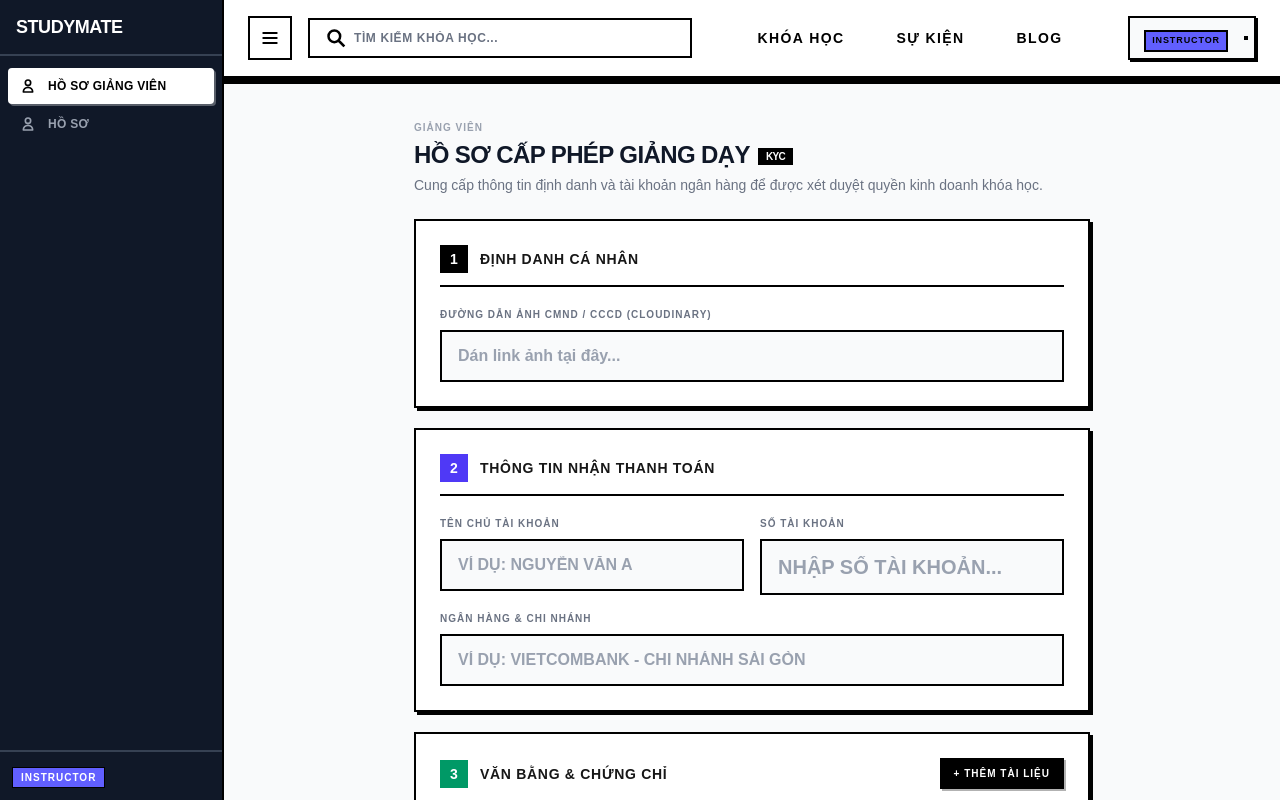
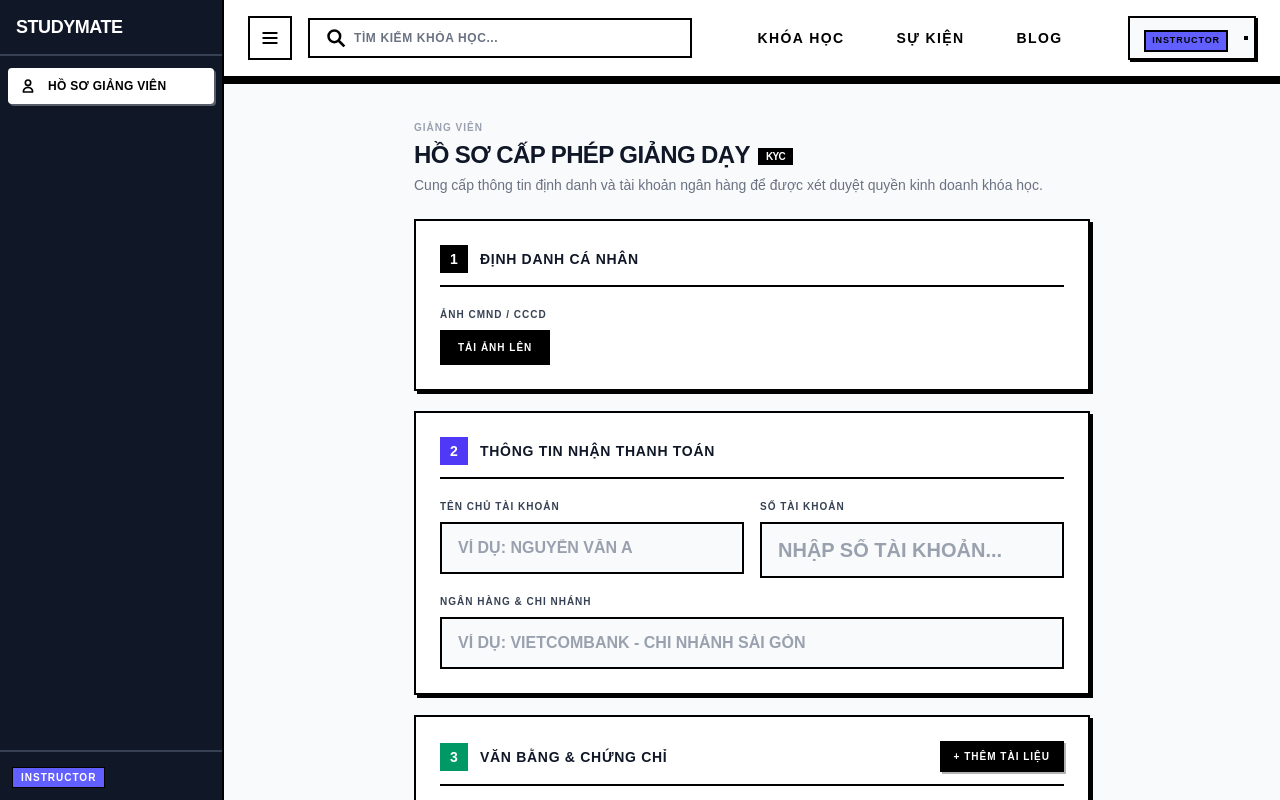
Before and after one commit to DuvNguyen/studymate_frontend, a Next.js app: page /dashboard/instructor/kyc in a window 1280 px wide. Built offline with nearby package versions, Linux system fonts and the light colour scheme; no server answers.

Commit message:
modify instructor dasboard: remove the right to enter profile, change kyc from being able to paste url into fully iamge uploading

```diff
--- a/src/app/dashboard/instructor/kyc/page.tsx
+++ b/src/app/dashboard/instructor/kyc/page.tsx
@@ -10,6 +10,7 @@ export default function KycPage() {
 
   const [isLoading, setIsLoading] = useState(true);
   const [isSubmitting, setIsSubmitting] = useState(false);
+  const [isUploading, setIsUploading] = useState<string | null>(null); // name of field being uploaded
 
   const [kycData, setKycData] = useState({
     idCardUrl: '',
@@ -67,6 +68,39 @@ export default function KycPage() {
   const removeCertificate = (i: number) => setKycData({ ...kycData, certificates: kycData.certificates.filter((_, idx) => idx !== i) });
   const addDocument = () => setKycData({ ...kycData, documents: [...kycData.documents, { documentType: 'CERTIFICATE', title: '', fileUrl: '' }] });
   const removeDocument = (i: number) => setKycData({ ...kycData, documents: kycData.documents.filter((_, idx) => idx !== i) });
+
+  const handleUpload = async (file: File, fieldName: string, index?: number) => {
+    setIsUploading(index !== undefined ? `${fieldName}-${index}` : fieldName);
+    try {
+      const token = await getToken();
+      const formData = new FormData();
+      formData.append('file', file);
+
+      const res = await fetch('http://localhost:3001/api/v1/uploads/image', {
+        method: 'POST',
+        headers: { 'Authorization': `Bearer ${token}` },
+        body: formData,
+      });
+
+      if (res.ok) {
+        const { data } = await res.json();
+        if (index !== undefined) {
+          const d = [...kycData.documents];
+          d[index] = { ...d[index], fileUrl: data.url };
+          setKycData({ ...kycData, documents: d });
+        } else {
+          setKycData({ ...kycData, [fieldName]: data.url });
+        }
+        toast.success('Tải lên thành công!');
+      } else {
+        toast.error('Tải lên thất bại.');
+      }
+    } catch {
+      toast.error('Có lỗi xảy ra khi tải lên.');
+    } finally {
+      setIsUploading(null);
+    }
+  };
 
   const handleSubmit = async (e: React.FormEvent) => {
     e.preventDefault();
@@ -162,18 +196,34 @@ export default function KycPage() {
           <div className="bg-white border-2 border-black shadow-[3px_3px_0px_0px_rgba(0,0,0,1)] p-6">
             <div className="flex items-center gap-3 mb-5 pb-3 border-b-2 border-black">
               <div className="w-7 h-7 bg-black text-white flex items-center justify-center font-black text-sm">1</div>
-              <h2 className="text-sm font-black uppercase tracking-wider">Định danh cá nhân</h2>
+              <h2 className="text-sm font-black uppercase tracking-wider text-gray-900">Định danh cá nhân</h2>
             </div>
             <div className="space-y-2">
-              <label className="block text-[10px] font-black uppercase tracking-widest text-gray-500">
-                Đường dẫn ảnh CMND / CCCD (Cloudinary)
+              <label className="block text-[10px] font-black uppercase tracking-widest text-gray-700">
+                Ảnh CMND / CCCD
               </label>
-              <input
-                required disabled={isLocked} type="url" name="idCardUrl"
-                placeholder="Dán link ảnh tại đây..."
-                value={kycData.idCardUrl} onChange={handleChange}
-                className="w-full px-4 py-3 bg-gray-50 border-2 border-black outline-none focus:bg-white transition-colors text-gray-900 font-bold placeholder:text-gray-400 disabled:opacity-60"
-              />
+              <div className="flex flex-col gap-3">
+                {!isLocked && (
+                  <div className="flex items-center gap-2">
+                    <input
+                      type="file" accept="image/*" id="idCardFile" className="hidden"
+                      onChange={(e) => e.target.files?.[0] && handleUpload(e.target.files[0], 'idCardUrl')}
+                    />
+                    <label
+                      htmlFor="idCardFile"
+                      className="cursor-pointer px-4 py-2 bg-black text-white border-2 border-black font-black text-[10px] uppercase tracking-widest hover:bg-gray-800 active:translate-y-[1px] transition-all disabled:opacity-50"
+                    >
+                      {isUploading === 'idCardUrl' ? 'ĐANG TẢI LÊN...' : (kycData.idCardUrl ? 'CHỌN ẢNH KHÁC' : 'TẢI ẢNH LÊN')}
+                    </label>
+                  </div>
+                )}
+                {isLocked && !kycData.idCardUrl && (
+                  <div className="text-[10px] font-black text-gray-400 uppercase tracking-widest">Chưa tải ảnh</div>
+                )}
+                {kycData.idCardUrl && (
+                  <img src={kycData.idCardUrl} alt="ID Card Preview" className="w-48 h-auto border-2 border-black shadow-[2px_2px_0px_0px_rgba(0,0,0,1)] mt-2" />
+                )}
+              </div>
             </div>
           </div>
 
@@ -181,11 +231,11 @@ export default function KycPage() {
           <div className="bg-white border-2 border-black shadow-[3px_3px_0px_0px_rgba(0,0,0,1)] p-6">
             <div className="flex items-center gap-3 mb-5 pb-3 border-b-2 border-black">
               <div className="w-7 h-7 bg-indigo-600 text-white flex items-center justify-center font-black text-sm">2</div>
-              <h2 className="text-sm font-black uppercase tracking-wider">Thông tin nhận thanh toán</h2>
+              <h2 className="text-sm font-black uppercase tracking-wider text-gray-900">Thông tin nhận thanh toán</h2>
             </div>
             <div className="grid grid-cols-1 md:grid-cols-2 gap-4">
               <div className="space-y-2">
-                <label className="block text-[10px] font-black uppercase tracking-widest text-gray-500">Tên Chủ Tài Khoản</label>
+                <label className="block text-[10px] font-black uppercase tracking-widest text-gray-700">Tên Chủ Tài Khoản</label>
                 <input required disabled={isLocked} type="text" name="bankAccountName"
                   placeholder="VÍ DỤ: NGUYỄN VĂN A"
                   value={kycData.bankAccountName} onChange={handleChange}
@@ -193,7 +243,7 @@ export default function KycPage() {
                 />
               </div>
               <div className="space-y-2">
-                <label className="block text-[10px] font-black uppercase tracking-widest text-gray-500">Số Tài Khoản</label>
+                <label className="block text-[10px] font-black uppercase tracking-widest text-gray-700">Số Tài Khoản</label>
                 <input required disabled={isLocked} type="text" name="bankAccountNumber"
                   placeholder="NHẬP SỐ TÀI KHOẢN..."
                   value={kycData.bankAccountNumber} onChange={handleChange}
@@ -201,7 +251,7 @@ export default function KycPage() {
                 />
               </div>
               <div className="md:col-span-2 space-y-2">
-                <label className="block text-[10px] font-black uppercase tracking-widest text-gray-500">Ngân hàng &amp; Chi nhánh</label>
+                <label className="block text-[10px] font-black uppercase tracking-widest text-gray-700">Ngân hàng &amp; Chi nhánh</label>
                 <input required disabled={isLocked} type="text" name="bankName"
                   placeholder="VÍ DỤ: VIETCOMBANK - CHI NHÁNH SÀI GÒN"
                   value={kycData.bankName} onChange={handleChange}
@@ -216,7 +266,7 @@ export default function KycPage() {
             <div className="flex items-center justify-between mb-5 pb-3 border-b-2 border-black">
               <div className="flex items-center gap-3">
                 <div className="w-7 h-7 bg-emerald-600 text-white flex items-center justify-center font-black text-sm">3</div>
-                <h2 className="text-sm font-black uppercase tracking-wider">Văn bằng &amp; Chứng chỉ</h2>
+                <h2 className="text-sm font-black uppercase tracking-wider text-gray-900">Văn bằng &amp; Chứng chỉ</h2>
               </div>
               {!isLocked && (
                 <button type="button" onClick={addDocument}
@@ -246,10 +296,30 @@ export default function KycPage() {
                     value={doc.title} onChange={(e) => handleDocumentChange(index, 'title', e.target.value)}
                     className="flex-1 px-3 py-2.5 bg-white border-2 border-black outline-none font-bold text-sm text-gray-900 placeholder:text-gray-400"
                   />
-                  <input required disabled={isLocked} type="url" placeholder="Link ảnh (Cloudinary)..."
-                    value={doc.fileUrl} onChange={(e) => handleDocumentChange(index, 'fileUrl', e.target.value)}
-                    className="flex-1 px-3 py-2.5 bg-white border-2 border-black outline-none font-bold text-sm text-gray-900 placeholder:text-gray-400"
-                  />
+                  <div className="flex-1 flex flex-col justify-center items-start gap-2">
+                    {!isLocked && (
+                      <div className="flex items-center gap-2">
+                        <input
+                          type="file" accept="image/*" id={`docFile-${index}`} className="hidden"
+                          onChange={(e) => e.target.files?.[0] && handleUpload(e.target.files[0], 'documents', index)}
+                        />
+                        <label
+                          htmlFor={`docFile-${index}`}
+                          className="cursor-pointer px-3 py-1.5 bg-black text-white border-2 border-black font-black text-[10px] uppercase tracking-widest hover:bg-gray-800 active:translate-y-[1px] transition-all"
+                        >
+                          {isUploading === `documents-${index}` ? 'ĐANG TẢI LÊN...' : (doc.fileUrl ? 'CHỌN FILE KHÁC' : 'TẢI FILE LÊN')}
+                        </label>
+                      </div>
+                    )}
+                    {doc.fileUrl && (
+                      <a href={doc.fileUrl} target="_blank" rel="noreferrer" className="text-xs font-bold text-indigo-600 underline truncate max-w-full">
+                        Xem tài liệu đã đính kèm
+                      </a>
+                    )}
+                    {isLocked && !doc.fileUrl && (
+                       <span className="text-xs font-bold text-gray-400">Không có tài liệu</span>
+                    )}
+                  </div>
                   {!isLocked && (
                     <button type="button" onClick={() => removeDocument(index)}
                       className="p-2 text-red-700 hover:bg-red-50 border-2 border-black transition-colors flex-shrink-0"
@@ -267,7 +337,7 @@ export default function KycPage() {
             <div className="flex items-center justify-between mb-5 pb-3 border-b-2 border-black">
               <div className="flex items-center gap-3">
                 <div className="w-7 h-7 bg-indigo-600 text-white flex items-center justify-center font-black text-sm">4</div>
-                <h2 className="text-sm font-black uppercase tracking-wider">Danh hiệu nổi bật (Công khai)</h2>
+                <h2 className="text-sm font-black uppercase tracking-wider text-gray-900">Danh hiệu nổi bật (Công khai)</h2>
               </div>
               {!isLocked && (
                 <button type="button" onClick={addCertificate}
--- a/src/components/MainLayout.tsx
+++ b/src/components/MainLayout.tsx
@@ -40,6 +40,7 @@ const ROLE_CONFIG: Record<string, { label: string; color: string }> = {
   STAFF:      { label: 'Staff',      color: 'bg-amber-400 text-black' },
   INSTRUCTOR: { label: 'Instructor', color: 'bg-indigo-500 text-white' },
   STUDENT:    { label: 'Student',    color: 'bg-emerald-500 text-white' },
+  USER:       { label: 'Pending Instructor', color: 'bg-gray-400 text-white' },
 };
 
 const navByRole: Record<string, { href: string; label: string; icon: React.ReactNode }[]> = {
@@ -72,6 +73,9 @@ const navByRole: Record<string, { href: string; label: string; icon: React.React
     { href: '/admin/finance',     label: 'Tài chính',   icon: <IconDashboard /> },
     { href: '/dashboard/profile', label: 'Hồ sơ',       icon: <IconProfile /> },
   ],
+  USER: [
+    { href: '/dashboard/instructor/kyc', label: 'Hồ sơ Giảng viên', icon: <IconProfile /> },
+  ],
 };
 
 interface MainLayoutProps {
@@ -86,11 +90,12 @@ export default function MainLayout({ children, role = 'STUDENT', kycStatus = nul
   const { user } = useUser();
 
   const isLockedInstructor = role === 'INSTRUCTOR' && kycStatus !== 'APPROVED';
+  const isPendingUserRole = role === 'USER';
   const isKycRoute = pathname.includes('/kyc');
 
   const navItems = navByRole[role] ?? navByRole['STUDENT'];
-  const displayedNavItems = isLockedInstructor
-    ? navItems.filter(item => item.href.includes('/kyc') || item.label === 'Hồ sơ')
+  const displayedNavItems = isLockedInstructor || isPendingUserRole
+    ? navItems.filter(item => item.href.includes('/kyc'))
     : navItems;
   const roleCfg = ROLE_CONFIG[role] ?? ROLE_CONFIG['STUDENT'];
 
@@ -222,7 +227,7 @@ export default function MainLayout({ children, role = 'STUDENT', kycStatus = nul
 
         {/* Page content */}
         <main className="flex-1 overflow-y-auto p-6 bg-gray-50 flex flex-col">
-          {(!isKycRoute && isLockedInstructor) ? (
+          {(!isKycRoute && (isLockedInstructor || isPendingUserRole)) ? (
             <div className="flex-1 flex items-center justify-center">
               <div className="bg-white border-4 border-black p-8 shadow-[8px_8px_0px_0px_rgba(0,0,0,1)] max-w-lg text-center space-y-6">
                  <div className="w-16 h-16 mx-auto bg-amber-300 border-4 border-black flex items-center justify-center shadow-[4px_4px_0px_0px_rgba(0,0,0,1)] rotate-3">
@@ -235,11 +240,11 @@ export default function MainLayout({ children, role = 'STUDENT', kycStatus = nul
                  </h2>
                  <p className="text-sm font-bold text-gray-600">
                    {kycStatus === 'PENDING' ? 'Hồ sơ của bạn đang được duyệt, vui lòng đợi. Hồ sơ sẽ được duyệt trong khoảng 2 đến 3 ngày làm việc.' :
-                    kycStatus === 'REJECTED' ? 'Hồ sơ của bạn không hợp lệ. Vui lòng kiểm tra lại lý do từ chối và cập nhật hồ sơ.' :
-                    'Vui lòng hoàn thiện hồ sơ đăng ký KYC để mở khóa các tính năng kinh doanh dành cho Giảng viên.'}
+                    kycStatus === 'REJECTED' ? 'Hồ sơ của bạn không hợp lệ. Bạn vui lòng tạo lại một tài khoản mới nếu muốn tham gia giảng dạy sau này.' :
+                    'Vui lòng hoàn thiện hồ sơ đăng ký KYC để được cấp phép kinh doanh khóa học!'}
                  </p>
                  <Link href="/dashboard/instructor/kyc" className="inline-block px-6 py-3 bg-indigo-500 text-white font-black uppercase tracking-wider border-2 border-black hover:-translate-y-1 hover:-translate-x-1 hover:shadow-[4px_4px_0px_0px_rgba(0,0,0,1)] transition-transform">
-                   {kycStatus === 'UNSUBMITTED' ? 'Bắt đầu điền hồ sơ' : 'Tôi muốn xem/chỉnh sửa'}
+                   {kycStatus === 'UNSUBMITTED' ? 'Bắt đầu điền hồ sơ' : 'Kiểm tra trạng thái'}
                  </Link>
               </div>
             </div>
```
